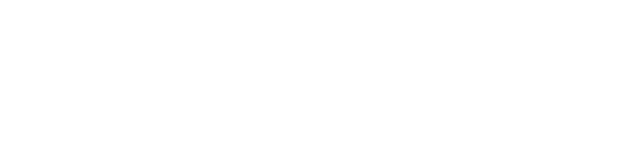
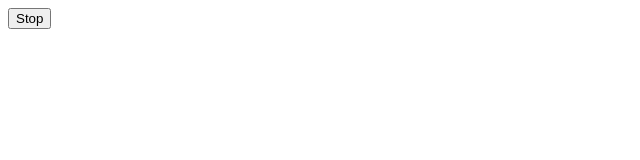
Before and after one commit to Ambesh51/js-practice, a plain HTML site: page js practice/index.html in a window 1280 px wide. Shown: the whole page, without its empty margins (0-640 px from the left). Drawn offline with Linux system fonts and the light colour scheme.

Commit message:
arrowFun/dom-start

```diff
--- a/js practice/index.html
+++ b/js practice/index.html
@@ -14,7 +14,7 @@
 
             </div>
 
-            <!-- <button onclick="clearInterval(Time)">Stop</button> -->
+            <button onclick="clearInterval(Time)">Stop</button>
 
         </body>
     </html>
```
Also changed, not shown: js practice/index.js (+89 -0 lines).
